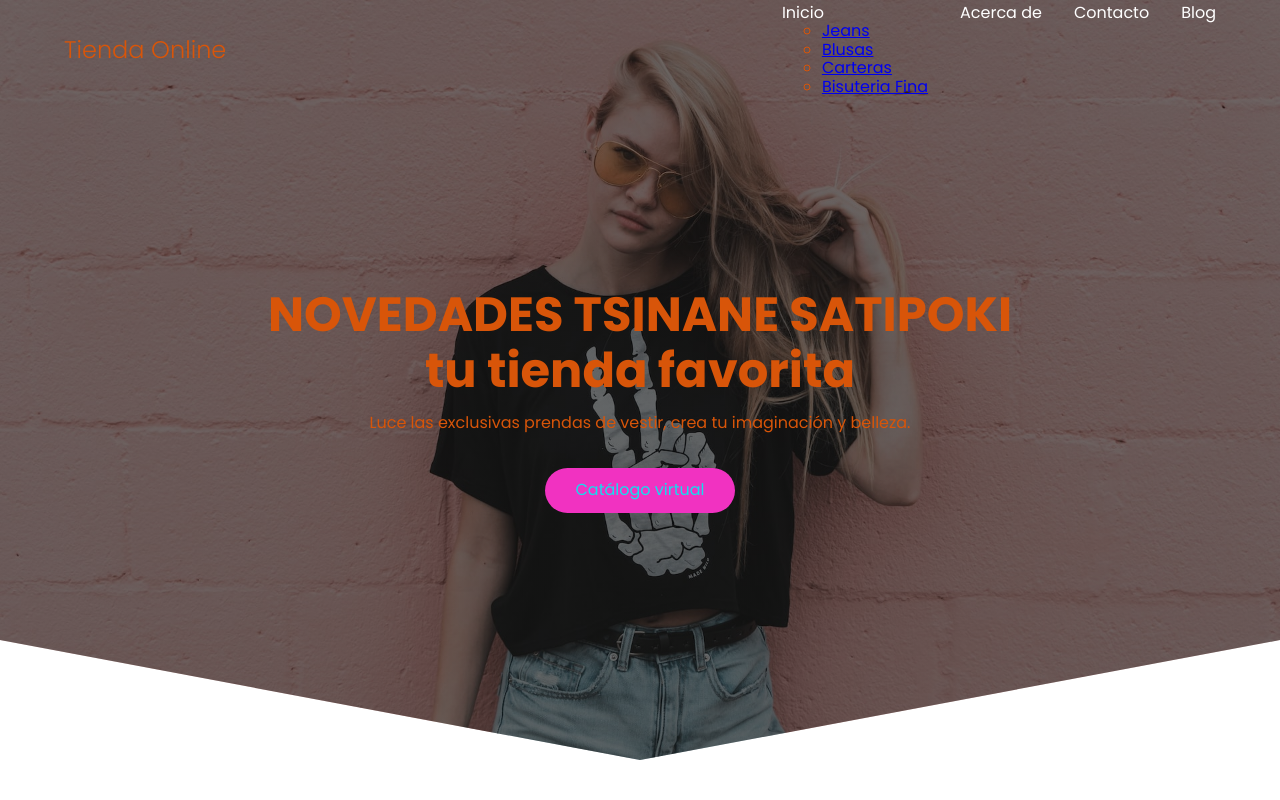
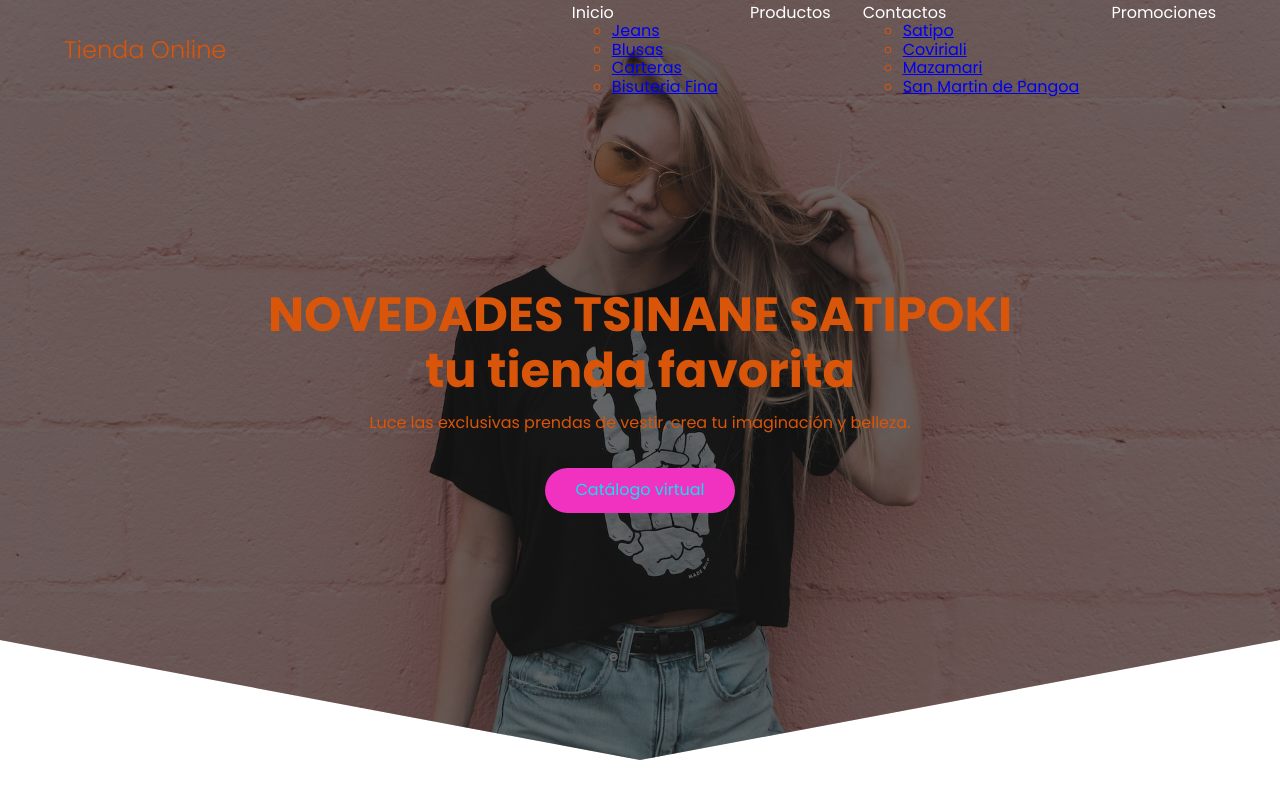
Before and after one commit to veranismunive/emprender, a plain HTML site: page index.html in a window 1280 px wide. Shown: the top 800 px of the page. Drawn offline with Linux system fonts and the light colour scheme.

Commit message:
Add files via upload

```diff
--- a/index.html
+++ b/index.html
@@ -19,19 +19,19 @@ content="Aprovecha  y adquiere las exclusivas prendas de dama con diseños exclu
 
 <!-- Open Graph / Facebook -->
 <meta property="og:type" content="website">
-<meta property="og:url" content="https://veranismunipa.github.io/">
+<meta property="og:url" content="https://veranismunive.github.io/">
 <meta property="og:title" content="Novedades Tsinane Satipoki">
 <meta property="og:description" content="Aprovecha  y adquiere las exclusivas prendas de dama con diseños exclusivos que resaltan tu belleza.
 ">
-<meta property="og:image" content="https://veranismunipa.github.io/images/modelo2.jpg">
+<meta property="og:image" content="https://veranismunive.github.io/images/modelo2.jpg">
 
 <!-- Twitter -->
 <meta property="twitter:card" content="summary_large_image">
-<meta property="twitter:url" content="https://www.veranismunipa.com/">
+<meta property="twitter:url" content="https://www.veranismunive.com/">
 <meta property="twitter:title" content="Novedades Tsinane Satipoki">
 <meta property="twitter:description" content="Aprovecha  y adquiere las exclusivas prendas de dama con diseños exclusivos que resaltan tu belleza.
 ">
-<meta property="twitter:image" content="https://veranismunipa.github.io/images/modelo2.jpg">
+<meta property="twitter:image" content="https://veranismunive.github.io/images/modelo2.jpg">
 </head>
 
 <body>
@@ -54,13 +54,19 @@ content="Aprovecha  y adquiere las exclusivas prendas de dama con diseños exclu
                     </ul>
                 </li>
                 <li class="nav__items">
-                    <a href="#" class="nav__links">Acerca de</a>
+                    <a href="#" class="nav__links">Productos</a>
                 </li>
                 <li class="nav__items">
-                    <a href="#" class="nav__links">Contacto</a>
+                    <a href="#" class="nav__links">Contactos</a>
+                    <ul class= "Conoce nuestras tiendas">
+                        <li> <a href="#">Satipo </a></li>
+                        <li> <a href="#">Coviriali </a></li>
+                        <li> <a href="#">Mazamari</a></li>
+                        <li> <a href="#">San Martin de Pangoa </a></li>
+                    </ul>
                 </li>
                 <li class="nav__items">
-                    <a href="#" class="nav__links">Blog</a>
+                    <a href="#" class="nav__links">Promociones</a>
                 </li>
 
                 <img src="./images/close.svg" class="nav__close">
```
